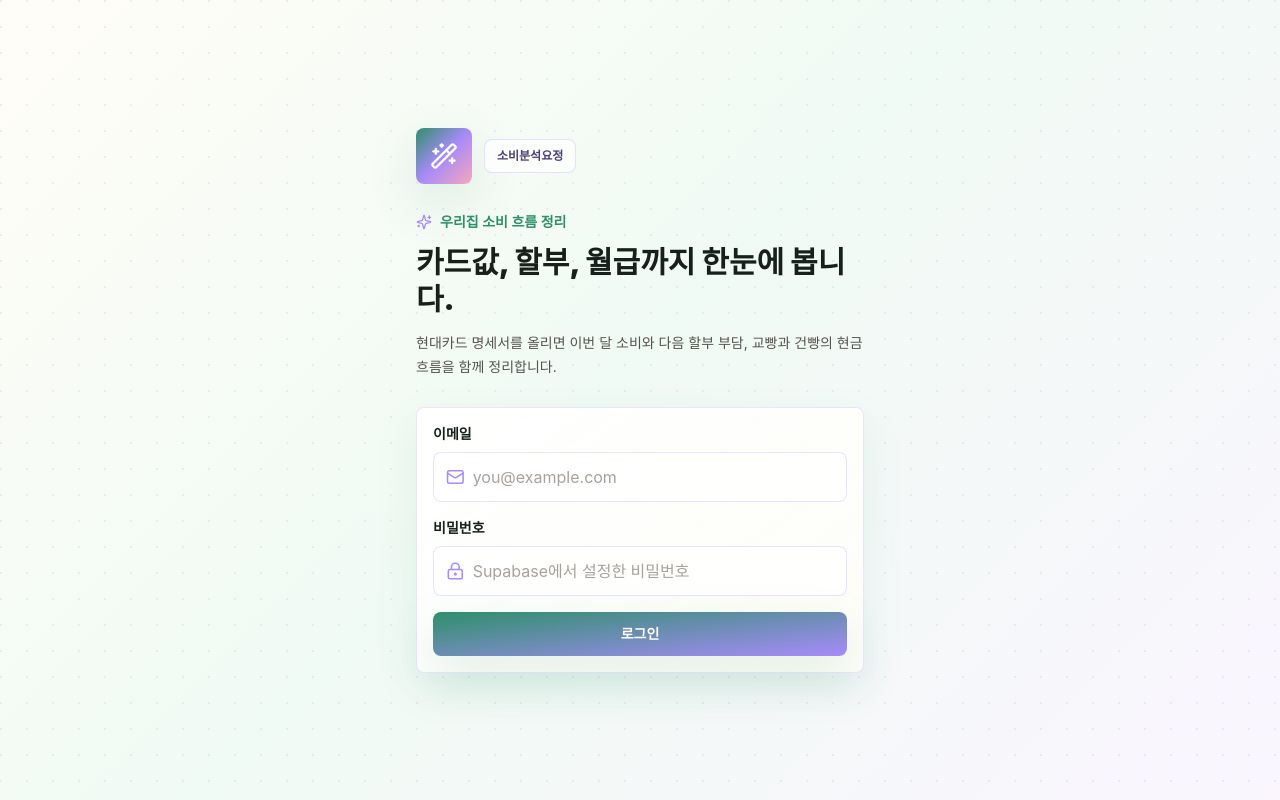
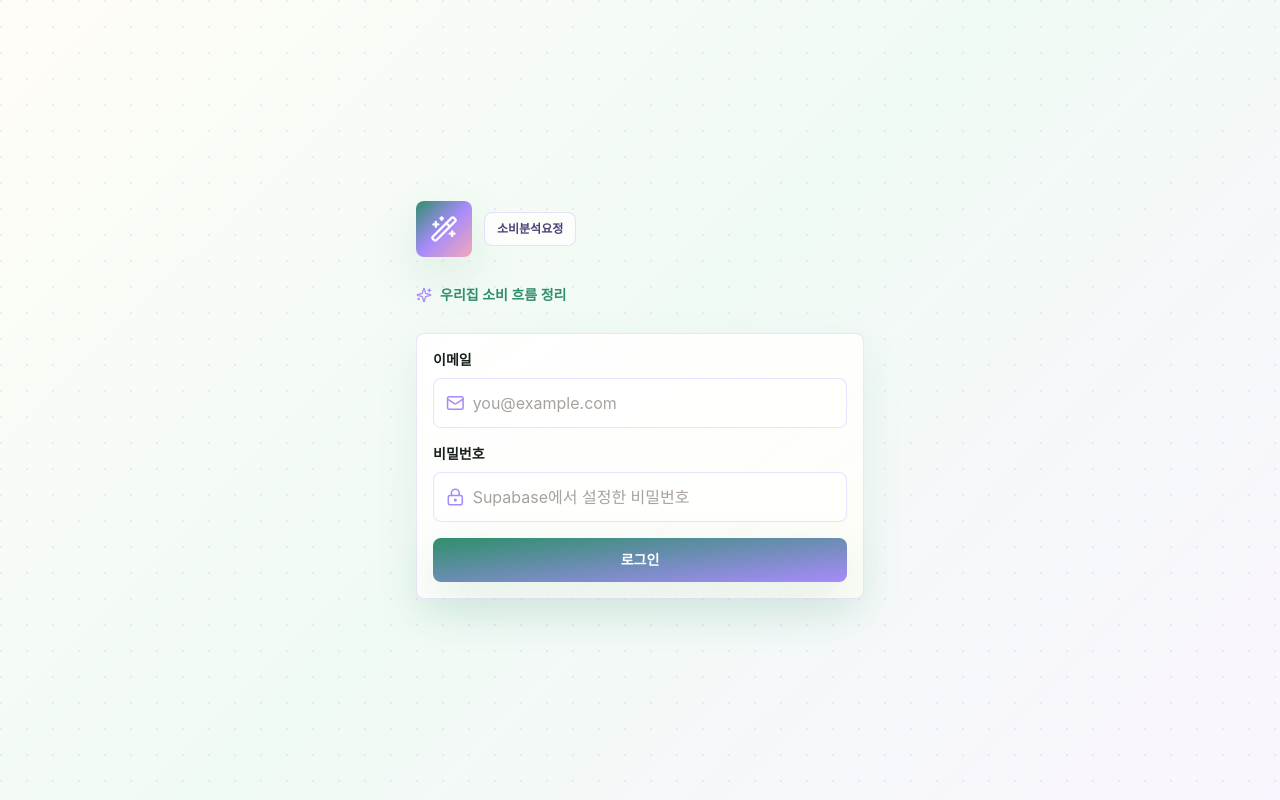
Before and after one commit to Ella-ki/spending-analysis-fairy, a React (Vite) app: page / in a window 1280 px wide. Built offline with nearby package versions, Linux system fonts and the light colour scheme; no server answers.

Commit message:
로그인화면 문구 변경

```diff
--- a/src/features/auth/AuthPage.tsx
+++ b/src/features/auth/AuthPage.tsx
@@ -42,12 +42,6 @@ export function AuthPage() {
           <p className="flex items-center gap-2 text-sm font-semibold text-mint">
             <Sparkles className="h-4 w-4 text-lavender" aria-hidden />
             우리집 소비 흐름 정리
-          </p>
-          <h1 className="text-3xl font-black leading-tight text-ink dark:text-stone-50">
-            카드값, 할부, 월급까지 한눈에 봅니다.
-          </h1>
-          <p className="text-sm leading-6 text-stone-600 dark:text-stone-300">
-            현대카드 명세서를 올리면 이번 달 소비와 다음 할부 부담, 교빵과 건빵의 현금흐름을 함께 정리합니다.
           </p>
         </div>
 
```
